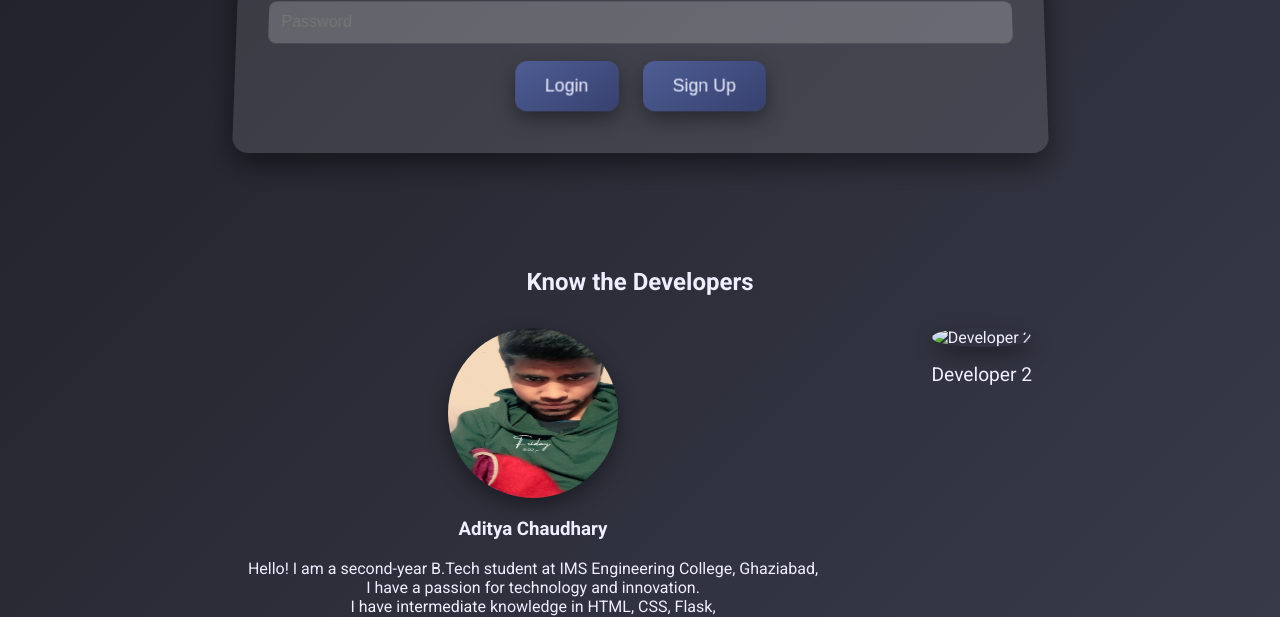
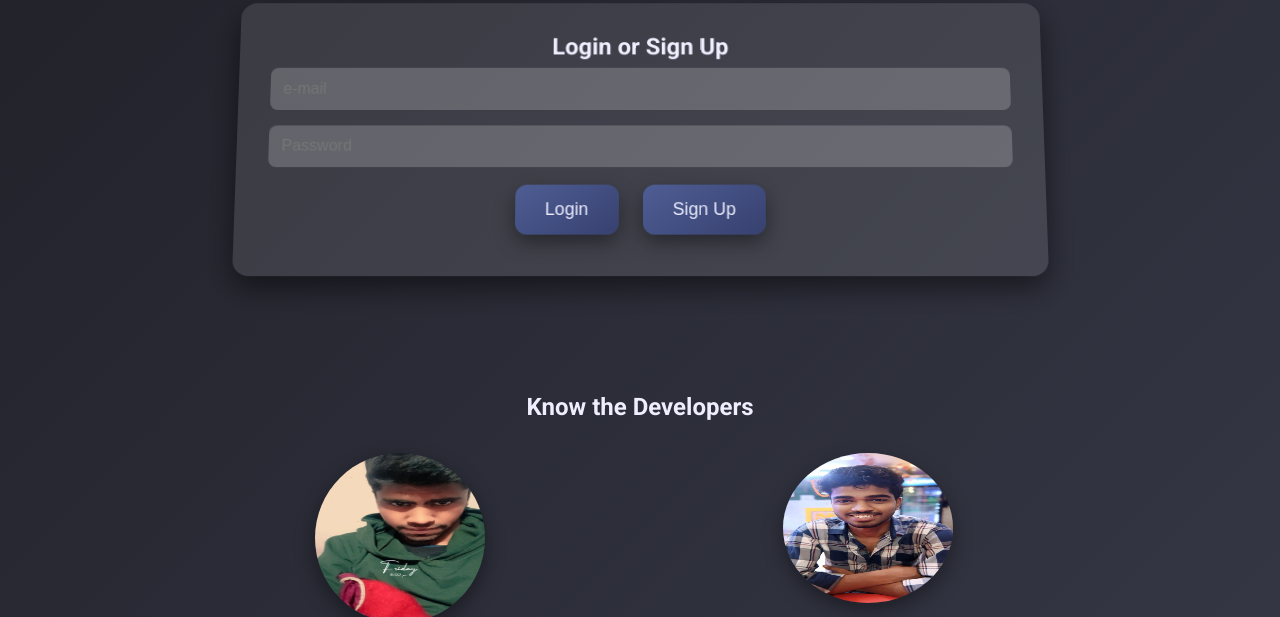
Before and after one commit to adityachaudhary0/guess_the_number, a plain HTML site: page templets/index.html in a window 1280 px wide. Shown: the part 335-952 px from the top of the page. Drawn offline with Linux system fonts and the light colour scheme.

Commit message:
developer section update

```diff
--- a/templets/index.html
+++ b/templets/index.html
@@ -17,7 +17,7 @@
       background: linear-gradient(135deg, #1e1f26, #3b3d4d);
       color: #eef;
       text-align: center;
-      height: 150vh;
+      height: 200vh;
       display: flex;
       flex-direction: column;
       justify-content: center;
@@ -111,11 +111,11 @@
     <div style="display: flex; justify-content: center; gap: 3cm; margin-top: 2rem;">
       <div style="text-align: center;">
         <img src="/static/images/developer1.jpg" alt="Developer 1" style="width: 170px; height: 170px; border-radius: 50%; box-shadow: 0 8px 20px rgba(0,0,0,0.4);" />
-        <p style="margin-top: 1rem; font-size: 1.2rem;"><h3>Aditya Chaudhary</h3><br>Hello! I am a second-year B.Tech student at IMS Engineering College, Ghaziabad, <br> I have a passion for technology and innovation.<br> I have intermediate knowledge in HTML, CSS, Flask,<br> JavaScript, and SQLite, <br>and I'm always excited to expand my skill set.<br> My keen interest in cybersecurity drives me to explore<br> the intricacies of digital safety and ethical hacking. <br>I strive to blend my coding skills with a strong foundation in security principles <br>to create impactful projects</p>
+        <p style="margin-top: 1rem; font-size: 1.2rem;"><h3>Aditya Chaudhary</h3><br>Hello! I am a second-year B.Tech <br> student at IMS Engineering College, Ghaziabad, <br> I have a passion for technology and <br> innovation. I have intermediate knowledge in <br> HTML, CSS, Flask, JavaScript, and SQLite, <br> and I'm always excited to expand my <br> skill set. My keen interest in cybersecurity <br> drives me to explore the intricacies of <br> digital safety and ethical hacking. I strive <br> to blend my coding skills with a <br> strong foundation in security principles to create <br> impactful projects.</p>
       </div>
       <div style="text-align: center;">
-        <img src="/static/images/developer2.jpg" alt="Developer 2" style="width: 150px; height: 150px; border-radius: 50%; box-shadow: 0 8px 20px rgba(0,0,0,0.4);" />
-        <p style="margin-top: 1rem; font-size: 1.2rem;">Developer 2</p>
+        <img src="/static/images/developer2.jpeg" alt="Developer 2" style="width: 170px; height: 150px; border-radius: 50%; box-shadow: 0 8px 20px rgba(0,0,0,0.4);" />
+        <p style="margin-top: 1rem; font-size: 1.2rem;"><h3>Harsh</h3><br>I’m Harsh! I am a second-year <br> B.Tech student at IMS Engineering College, <br> Ghaziabad, with a deep passion for <br> technology and innovation. I have intermediate <br> knowledge of HTML, CSS, JavaScript, Flask, <br> and SQLite, and I am always excited <br> to expand my skill set by exploring <br> new technologies. My keen interest lies <br> in Artificial Intelligence, where I aspire <br> to blend my coding abilities with smart, <br> future-driven solutions to create impactful projects. <br> Beyond academics, I love to explore new <br> things, embrace creativity, and spread positivity <br> wherever I go. With a curious mind <br> and an open heart, I aim to make <br> meaningful contributions to the world of technology <br> while nurturing my love for continuous learning <br> and innovation.</p>
       </div>
     </div>
   </div>
```
Also changed, not shown: static/images/developer2.jpeg (added).
